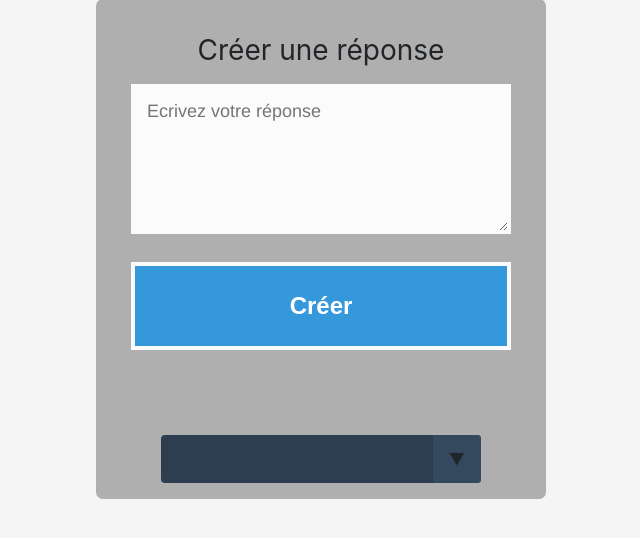
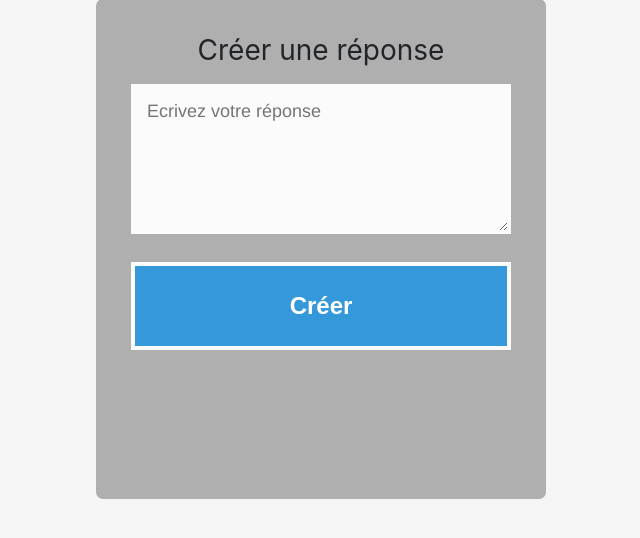
Before and after one commit to kurosaru7/Agora, a PHP site: page /index.php?action=addAnswer in a window 1280 px wide. Shown: the part 193-731 px from the top of the page, without its empty margins (284-924 px from the left). Run offline with PHP 8.4, Linux system fonts and the light colour scheme; data that the repository does not hold is empty.

Commit message:
answer html

```diff
--- a/view/addAnswer.php
+++ b/view/addAnswer.php
@@ -18,17 +18,7 @@
         <input type="submit" value="Créer" id="button-blue"/>
         <div class="ease"></div>
 
-         <div class="center-on-page">
-        <div class="select">
-          <select name="sujet" id = "slct">
-            <?php
-              for($i = 0 ; $i < count($listSujet) ; $i++){
-                echo '<option value = '.$id[$i].'>'.strtoupper($listSujet[$i]).'</option>';
-              }
-            ?>
-          </select>
-        </div>
-      </div>
+
 
       </div>
 
```
